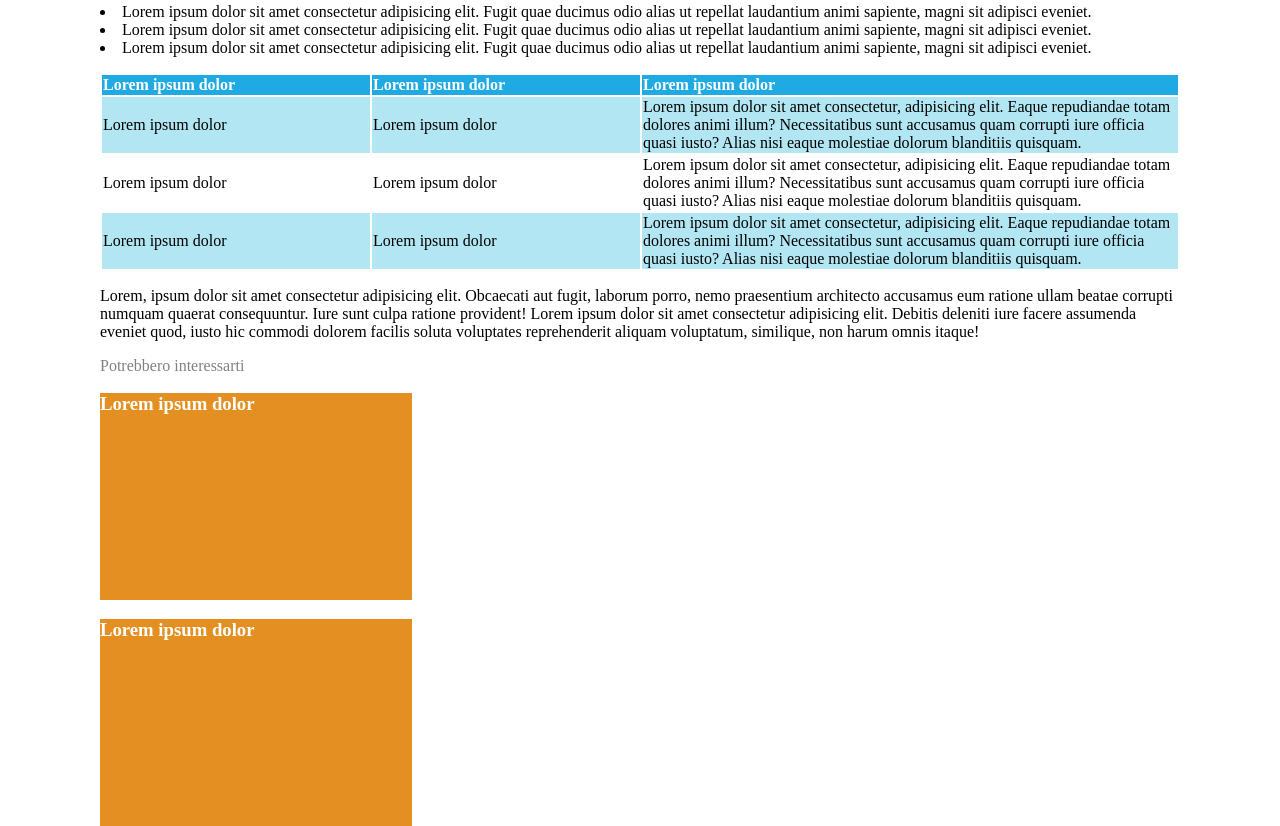
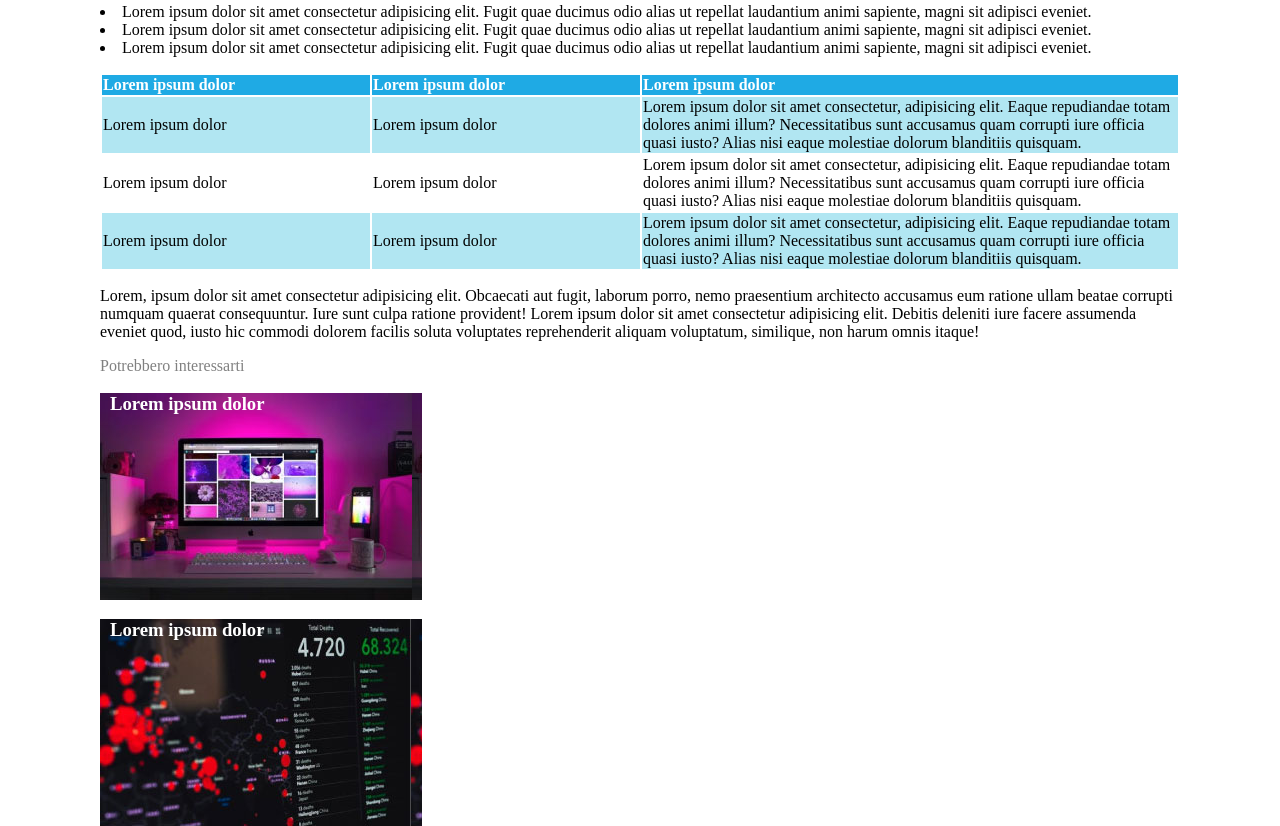
Before and after one commit to Marco-Bacci/html-css-booleaner, a plain HTML site: page index.html in a window 1280 px wide. Shown: the part 760-1586 px from the top of the page. Drawn offline with Linux system fonts and the light colour scheme.

Commit message:
background images

```diff
--- a/assets/css/style.css
+++ b/assets/css/style.css
@@ -65,7 +65,16 @@ th {
   width: 312px;
   height: 207px;
   background-color: rgb(228, 143, 33);
+  padding-left: 10px;
+
+
 }
 h3{
   color: #fff;
 }
+.primary-panel{
+  background-image: url(../../img/monitor.jpg);
+}
+.secondary-panel{
+  background-image: url(../../img/graph.jpg);
+}
--- a/index.html
+++ b/index.html
@@ -82,10 +82,10 @@
 
     <footer>
       <p class="gray-font">Potrebbero interessarti</p>
-      <div class="commercial">
+      <div class="commercial primary-panel">
         <h3>Lorem ipsum dolor</h3>
       </div>
-      <div class="commercial">
+      <div class="commercial secondary-panel">
         <h3>Lorem ipsum dolor</h3>
       </div>
 
```
